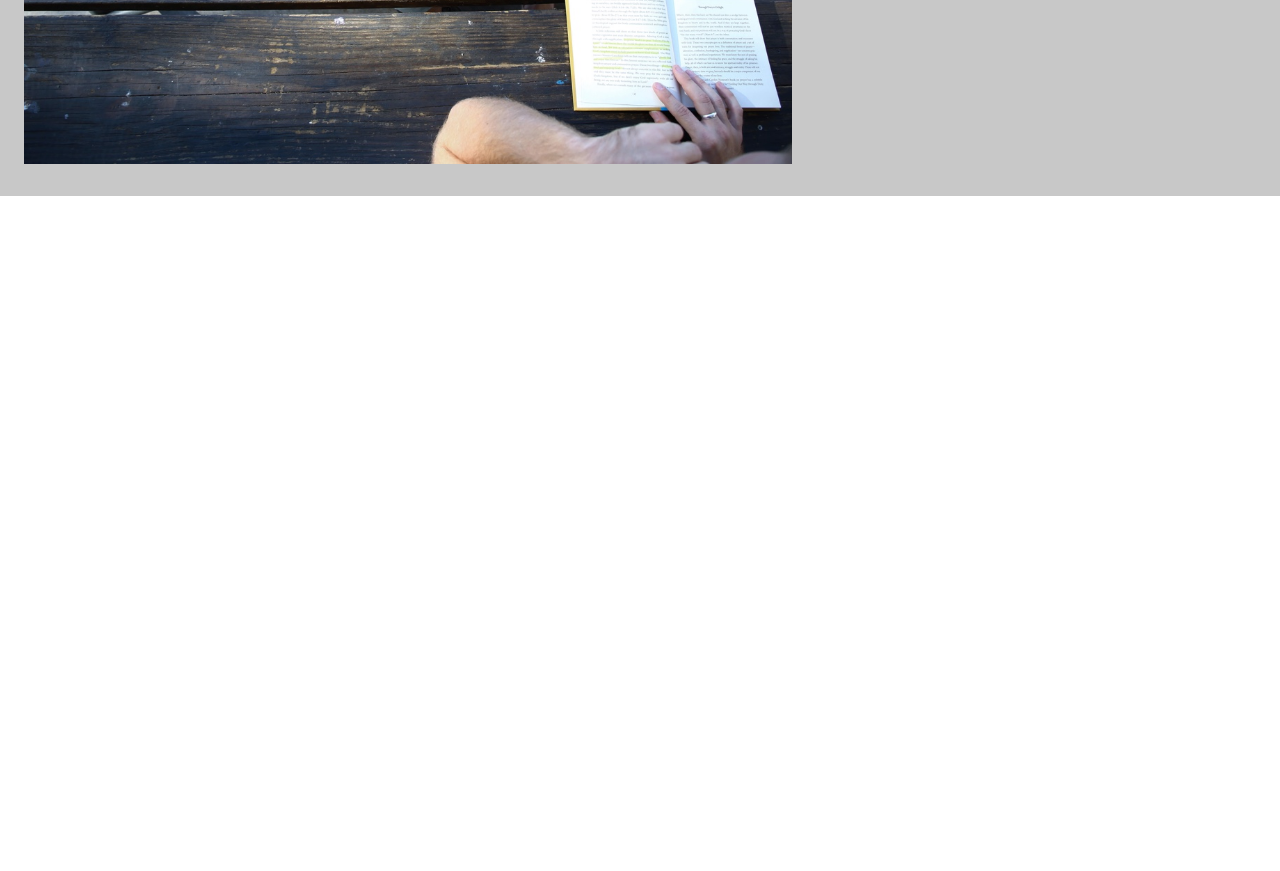
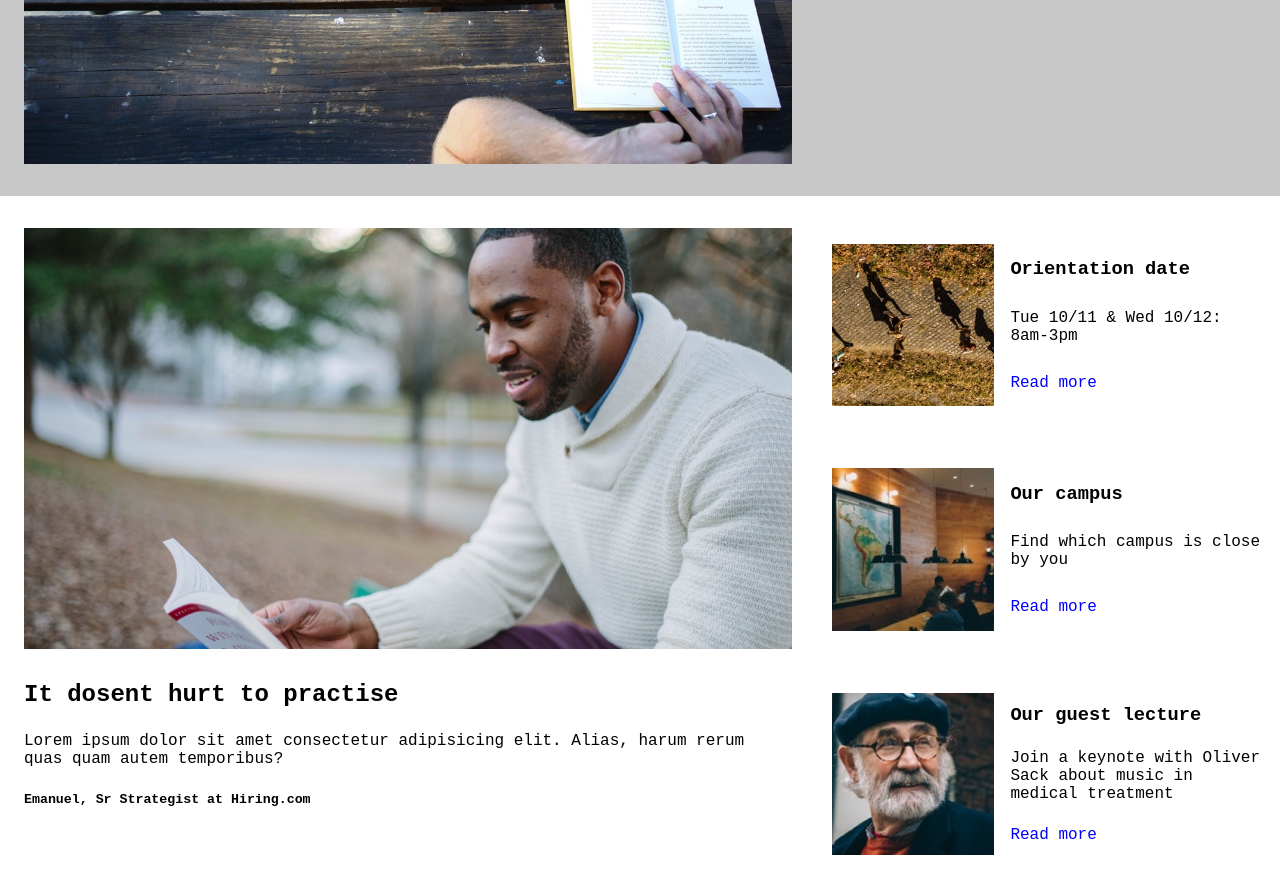
Before and after one commit to Nuttipol-Rudeekunrungroj/21_Nuttipol-Nut--colmar_academy-, a plain HTML site: page index.html in a window 1280 px wide. Shown: the part 500-1371 px from the top of the page. Before the commit the page ends 800 px from the top, so only its background shows below. Drawn offline with Linux system fonts and the light colour scheme.

Commit message:
information section

```diff
--- a/index.html
+++ b/index.html
@@ -41,5 +41,88 @@
         </div>
     </setion>
 
+    <!--information section-->
+    <section class="information">
+        <div class="info_col1">
+            <div class="info_col1_img">
+                <img src="images/information-main.jpg" alt="">
+            </div>
+            <div class="info_col1_text">
+                <h1>It dosent hurt to practise</h1>
+                <p>Lorem ipsum dolor sit amet consectetur adipisicing elit. Alias, harum rerum quas quam autem
+                    temporibus?</p>
+                <h5>Emanuel, Sr Strategist at Hiring.com</h5>
+
+            </div>
+
+        </div>
+        <div class="info_col2">
+            <div class="info_col2-box">
+                <div class="info_col2_img">
+                    <img src="images/information-orientation.jpg" alt="">
+                </div>
+                <div class="info_col2-text">
+                    <h3>Orientation date</h3>
+                    <p>Tue 10/11 & Wed 10/12: 8am-3pm</p>
+                    <p><a href="">Read more</a></p>
+                </div>
+            </div>
+
+            <div class="info_col2-box">
+                <div class="info_col2_img">
+                    <img src="images/information-campus.jpg" alt="">
+                </div>
+                <div class="info_col2-text">
+                    <h3>Our campus</h3>
+                    <p>Find which campus is close by you</p>
+                    <p><a href="">Read more</a></p>
+                </div>
+            </div>
+            <div class="info_col2-box">
+                <div class="info_col2_img">
+                    <img src="images/information-guest-lecture.jpg" alt="">
+                </div>
+                <div class="info_col2-text">
+                    <h3>Our guest lecture</h3>
+                    <p>Join a keynote with Oliver Sack about music in medical treatment</p>
+                    <p><a href="">Read more</a></p>
+                </div>
+            </div>
+        </div>
+        </div>
+    </section>
+    <!--information section mobile-start-->
+    <div class="mobile_info_col">
+
+        <div class="mobile_info_col_img">
+            <img src="images/information-orientation.jpg" alt="">
+        </div>
+        <div class="mobile_info_col-text">
+            <h3>Orientation date</h3>
+            <p>Tue 10/11 & Wed 10/12: 8am-3pm</p>
+            <p><a href="">Read more</a></p>
+        </div>
+
+        <div class="mobile_info_col_img">
+            <img src="images/information-campus.jpg" alt="">
+        </div>
+        <div class="mobile_info_col-text">
+            <h3>Our campus</h3>
+            <p>Find which campus is close by you</p>
+            <p><a href="">Read more</a></p>
+        </div>
+
+        <div class="mobile_info_col_img">
+            <img src="images/information-guest-lecture.jpg" alt="">
+        </div>
+        <div class="mobile_info_col-text">
+            <h3>Our guest lecture</h3>
+            <p>Join a keynote with Oliver Sack about music in medical treatment</p>
+            <p><a href="">Read more</a></p>
+        </div>
+    </div>
+    <!--information section mobile-end-->
+
+
 </body>
 </html>
--- a/styles.css
+++ b/styles.css
@@ -17,14 +17,12 @@ header {
     justify-content: space-between;
     align-items: center;
 }
-
 .logo {
     display: flex;
     align-items: center;
     height: 2rem;
     margin-left: 1.5rem;
 }
-
 .menu {
     display: flex;
     justify-content: space-between;
@@ -32,11 +30,9 @@ header {
     list-style: none;
     margin-right: 1.5rem;
 }
-
 .menu li {
     margin: 0.5rem;
 }
-
 .menu li a {
     text-decoration: none;
 }
@@ -48,7 +44,6 @@ header {
     justify-content: space-evenly;
     background-color: rgb(200, 200, 200);
 }
-
 .hero_img {
     display: flex;
     flex-direction: column;
@@ -59,7 +54,6 @@ header {
     margin-top: 2rem;
     margin-bottom: 2rem;
 }
-
 .hero_info {
     display: flex;
     flex-direction: column;
@@ -72,11 +66,9 @@ header {
     margin-top: 2rem;
     margin-bottom: 2rem;
 }
-
 .hero_info h2 {
     margin-bottom: 1.5rem;
 }
-
 .hero_btn {
     display: inline-block;
     padding: 1rem;
@@ -86,7 +78,6 @@ header {
     color: white;
     width: 50%;
 }
-
 .hero_info a {
     text-align: center;
 }
@@ -95,8 +86,85 @@ header {
     background-color: gray;
 }
 
-
-
+/*information section*/
+.information {
+    display: flex;
+    flex-direction: row;
+    justify-content: space-evenly;
+    gap: 1.5rem;
+}
+.info_col1 {
+    display: flex;
+    flex-direction: column;
+    justify-content: space-around;
+    width: 60%;
+    margin-left: 1.5rem;
+    margin-top: 2rem;
+    margin-bottom: 0;
+}
+.info_col1_img {
+    display: flex;
+    flex-direction: column;
+    width: 100%;
+    height: auto;
+    margin: 0;
+}
+.info_col1_text {
+    display: flex;
+    flex-direction: column;
+    justify-content: center;
+    align-items: flex-start;
+    margin-top: 2rem;
+    margin-bottom: 2rem;
+    width: 100%;
+}
+.info_col1_text p{
+    margin-top: 1.5rem;
+    margin-bottom: 1.5rem;
+}
+.info_col1_text h5{
+    margin-bottom: 2rem;
+}
+.info_col2 {
+    display: flex;
+    flex-direction: column;
+    justify-content: space-between;
+    width: 40%;
+    margin-top: 2rem;
+    margin-bottom: 0;
+}
+.info_col2 :hover{
+    background-color: rgb(200, 200, 200);
+}
+.info_col2-box {
+    display: flex;
+    flex-direction: row;
+    justify-content: space-around;
+    width: 100%;
+    margin: 0;
+}
+.info_col2_img {
+    display: flex;
+    flex-direction: column;
+    width: 35%;
+    height: auto;
+    margin: 1rem;
+}
+.info_col2-text {
+    display: flex;
+    flex-direction: column;
+    justify-content: space-around;
+    align-items: flex-start;
+    flex-wrap: wrap;
+    width: 100%;
+    text-align: left;
+    margin: 1rem 0;
+    padding-right: 1rem;
+}
+.info_col2-text a{
+    text-decoration: none;
+    color: blue;
+}
 
 
 
@@ -111,12 +179,45 @@ header {
     justify-content: center;
     align-items: center;
 }
-
 .mobile_menu {
     display: flex;
     justify-content: space-around;
     list-style: none;
     width: 100%
+}
+
+/*information section*/
+
+.mobile_info_col {
+    display: flex;
+    justify-content: center;
+    flex-direction: column;
+    margin: 1rem;
+}
+.mobile_info_col_img {
+    display: flex;
+    align-items: center;
+    justify-content: center;
+}
+.mobile_info_col_img img {
+    width: 100%;
+    height: 300px;
+    object-fit: cover;
+}
+.mobile_info_col-text {
+    display: flex;
+    flex-direction: column;
+    margin: 4rem 1rem;
+}
+.mobile_info_col-text a{
+    text-decoration: none;
+    color: blue;
+}
+.mobile_info_col :hover{
+    background-color: rgb(200, 200, 200);
+}
+.mobile_info_col-text p{
+    margin-top: 1.5rem;
 }
 
 
@@ -130,7 +231,8 @@ header {
 
     header,
     .logo,
-    .menu {
+    .menu,
+    .information {
         display: none;
     }
 
@@ -138,25 +240,20 @@ header {
     .hero {
         flex-direction: column;
     }
-
     .hero_img {
         width: auto;
         height: auto;
         margin: 0;
     }
-
     .hero_info {
         width: auto;
         margin: 2rem 1rem;
     }
-
     .hero_info h2 {
         margin-top: 2rem;
         margin-bottom: 2rem;
     }
-
     .hero_btn {
-
         margin-bottom: 2rem;
         width: 90%;
         align-self: center;
@@ -171,7 +268,9 @@ header {
 @media only screen and (min-width: 768px) {
 
     .mobile_header,
-    .mobile_menu {
+    .mobile_menu,
+    .mobile_info_col
+     {
         display: none;
     }
 }
```
